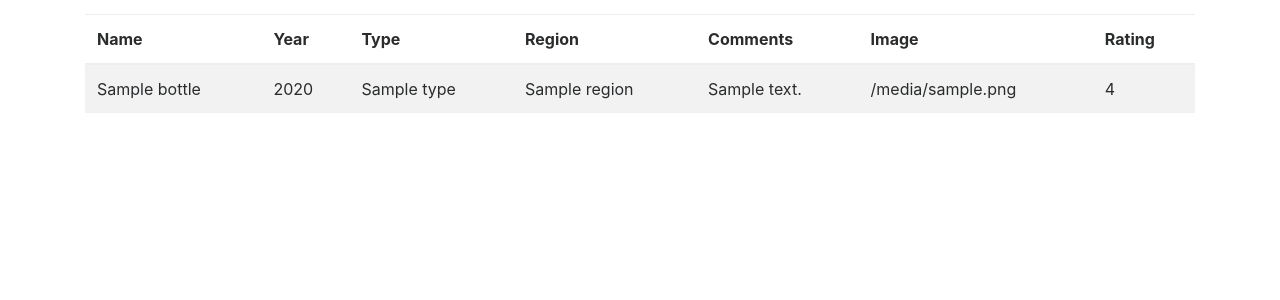
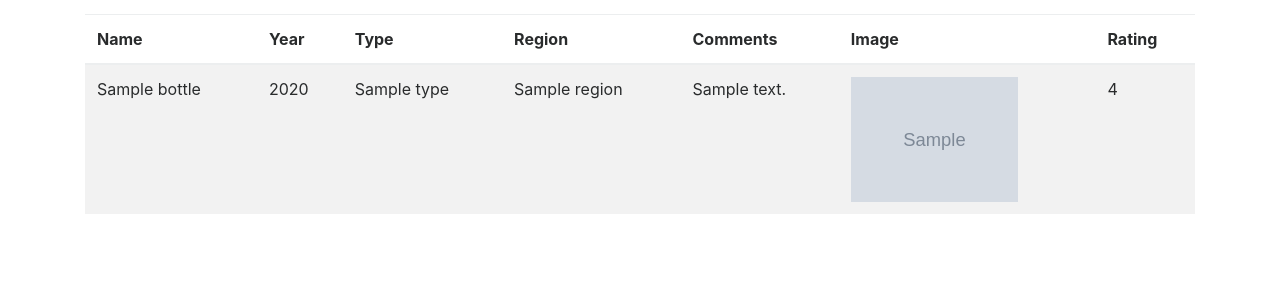
Before and after one commit to vorsth/wine, a Flask app: template app/templates/viewAllWines.html in a window 1280 px wide. Shown: the part 56-356 px from the top of the page. Run offline with Flask 2, Linux system fonts and the light colour scheme; the template is opened without the code that fills it: most values are stand-ins (such as "Sample title", 1, 10 or a date in 2020); grey boxes marked "Sample" are stand-in pictures; parts of the project's set-up code (start-up, migrations or seed data) failed here and were passed over; some libraries are stand-ins or nearby versions.

Commit message:
Show image if there is any

```diff
--- a/app/templates/viewAllWines.html
+++ b/app/templates/viewAllWines.html
@@ -1,6 +1,6 @@
 {% extends "base.html" %}
 {% block content %}
-<table class="table table-striped">
+<table class="table table-striped table-hover">
     <thead>
         <tr>
             <th>Name</th>
@@ -20,7 +20,7 @@
              <td>{{bottle.Type}}</td>
              <td>{{bottle.Region}}</td>
              <td>{{bottle.Comments}}</td>
-             <td>{{bottle.ImageUrl}}</td>
+             <td><img src="static/images/WineBottles/{{bottle.ImageUrl}}"/ height="125px" alt="Missing Image"></td>
              <td>{{bottle.Rating}}</td>
          </tr>
     </tbody>
```
